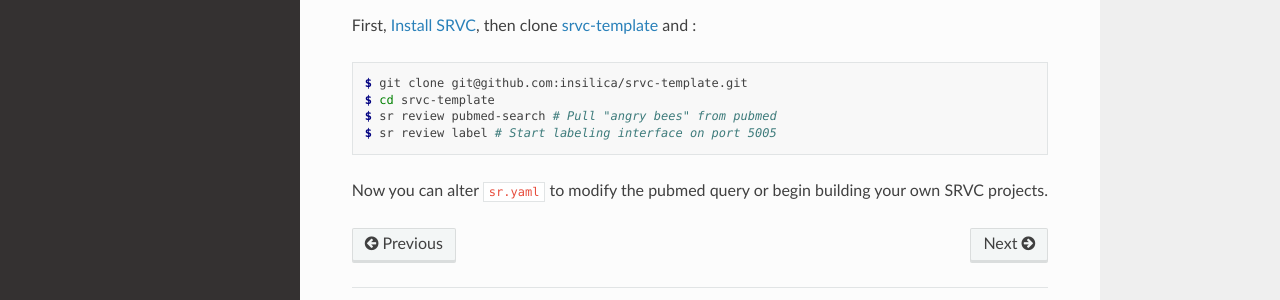
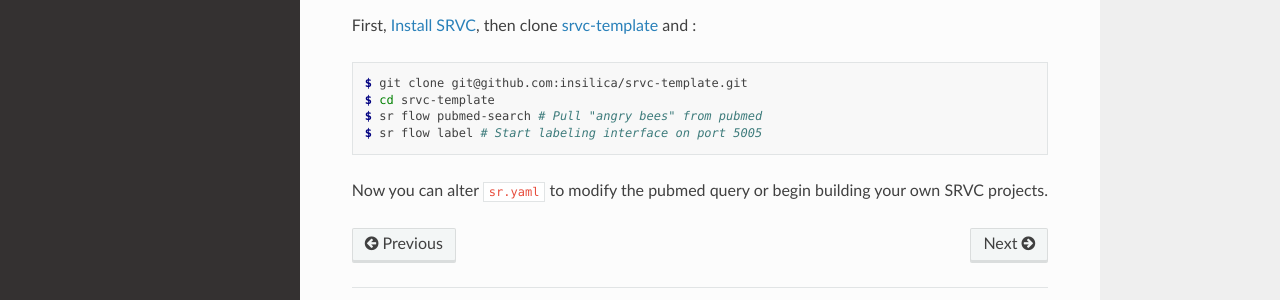
Before and after one commit to insilica/rs-srvc, a Sphinx documentation site: the page built from docs/index.rst, in a window 1280 px wide. Shown: the part 534-834 px from the top of the page. Built offline with Sphinx 7.4.7 and the Read the Docs theme 2.0.0, drawn with Linux system fonts in a browser that asks for light colours; the version number is read from the project's files by our own code.

Commit message:
Update docs for review -> flow rename

```diff
--- a/docs/index.rst
+++ b/docs/index.rst
@@ -27,7 +27,7 @@
 
    $ git clone git@github.com:insilica/srvc-template.git
    $ cd srvc-template
-   $ sr review pubmed-search # Pull "angry bees" from pubmed
-   $ sr review label # Start labeling interface on port 5005
+   $ sr flow pubmed-search # Pull "angry bees" from pubmed
+   $ sr flow label # Start labeling interface on port 5005
 
 Now you can alter ``sr.yaml`` to modify the pubmed query or begin building your own SRVC projects.
--- a/docs/overview.rst
+++ b/docs/overview.rst
@@ -58,7 +58,7 @@
 
 .. code-block:: shell
 
-    sr review pubmed-search
+    sr flow pubmed-search
 
 As the :doc:`search step </ref/step/pubmed-search>` runs, you can see :doc:`documents </ref/event/document>` being appended to a file named ``sink.jsonl``.
 
@@ -73,7 +73,7 @@
 
 .. code-block:: shell
 
-    sr review label
+    sr flow label
 
 You should see the text ``Listening on http://127.0.0.1:5005``.
 Visiting that address in a browser will load an interface that shows a document and allows submitting answers for that document.
```
